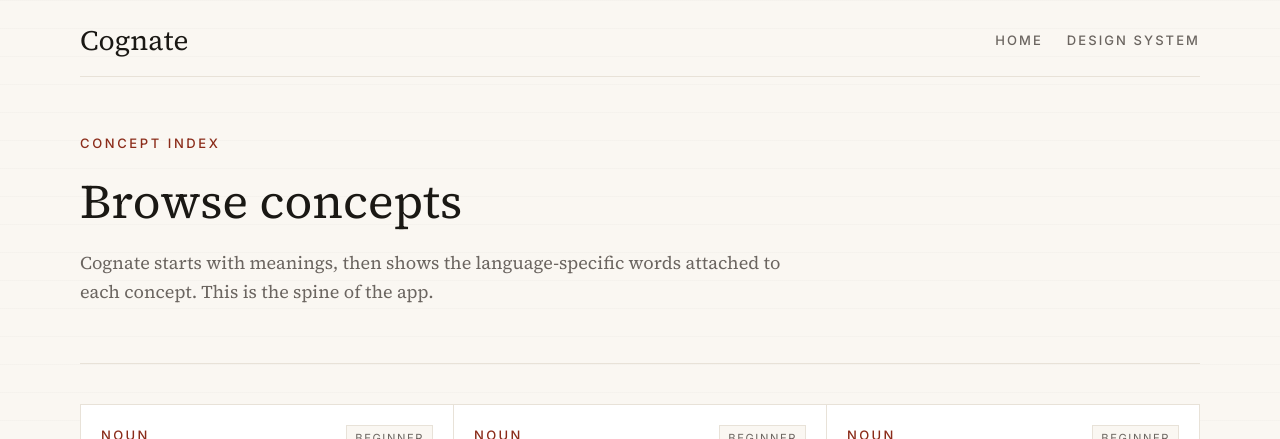
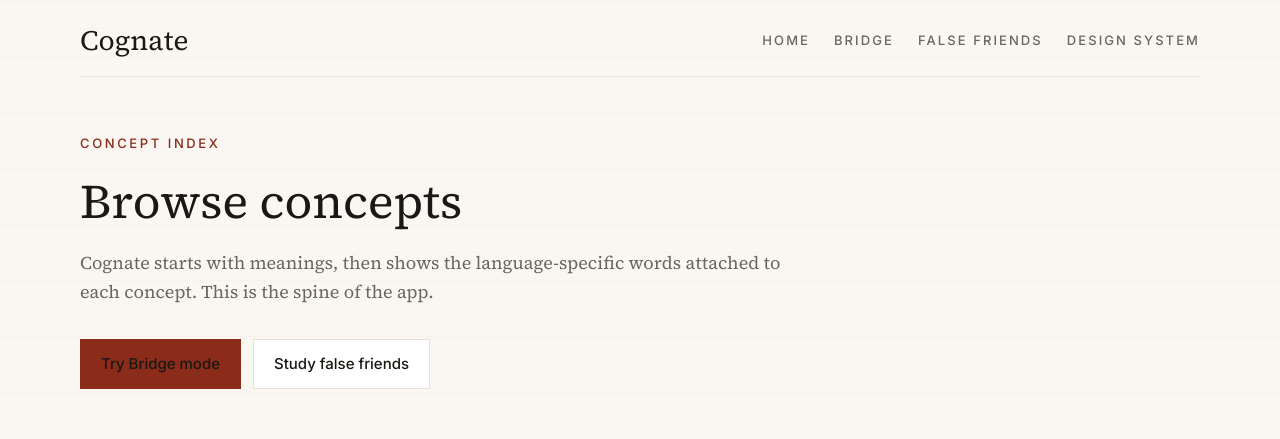
Before and after one commit to danielbrydenjohnson/cognate, a Next.js app: page /concept in a window 1280 px wide. Shown: the top 439 px of the page. Built offline with nearby package versions, Linux system fonts and the light colour scheme; no server answers; the database is empty; a web font is replaced by a local one.

Commit message:
Link concept index to false friends

```diff
--- a/app/concept/page.tsx
+++ b/app/concept/page.tsx
@@ -1,7 +1,9 @@
 import Link from "next/link";
-import { concepts } from "@/data/concepts";
+import { getConcepts } from "@/lib/concepts";
 
 export default function ConceptIndexPage() {
+  const concepts = getConcepts();
+
   return (
     <main className="min-h-screen px-5 py-6 sm:px-8 lg:px-12">
       <div className="mx-auto max-w-[1120px]">
@@ -13,6 +15,12 @@ export default function ConceptIndexPage() {
           <nav className="hidden items-center gap-6 font-sans text-13 font-medium uppercase tracking-[0.16em] text-ink-muted sm:flex">
             <Link href="/" className="hover:text-accent">
               Home
+            </Link>
+            <Link href="/bridge" className="hover:text-accent">
+              Bridge
+            </Link>
+            <Link href="/false-friends" className="hover:text-accent">
+              False friends
             </Link>
             <Link href="/design-system" className="hover:text-accent">
               Design system
@@ -33,6 +41,22 @@ export default function ConceptIndexPage() {
             Cognate starts with meanings, then shows the language-specific words
             attached to each concept. This is the spine of the app.
           </p>
+
+          <div className="mt-8 flex flex-col gap-3 sm:flex-row">
+            <Link
+              href="/bridge"
+              className="inline-flex items-center justify-center border border-accent bg-accent px-5 py-3 font-sans text-15 font-medium text-white transition hover:bg-ink"
+            >
+              Try Bridge mode
+            </Link>
+
+            <Link
+              href="/false-friends"
+              className="inline-flex items-center justify-center border border-rule bg-surface px-5 py-3 font-sans text-15 font-medium text-ink transition hover:border-accent hover:text-accent"
+            >
+              Study false friends
+            </Link>
+          </div>
         </section>
 
         <section className="py-10">
```
